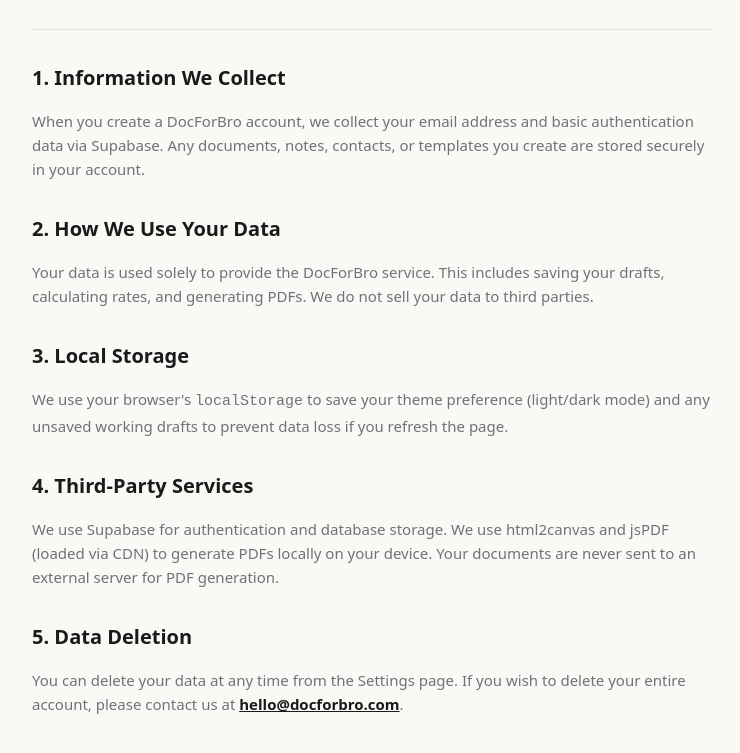
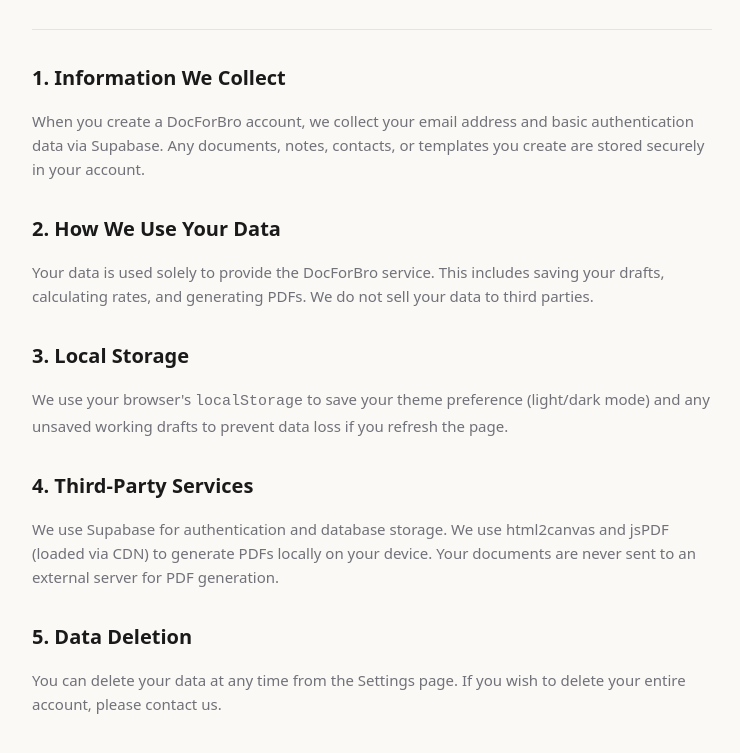
Before and after one commit to poomrcd/docforbro, a website: page public/privacy.html in a window 1280 px wide. Shown: the part 219-972 px from the top of the page, without its empty margins (268-1008 px from the left). Drawn offline with Linux system fonts and the light colour scheme.

Commit message:
Add files via upload

```diff
--- a/public/privacy.html
+++ b/public/privacy.html
@@ -35,6 +35,6 @@
   <p>We use Supabase for authentication and database storage. We use html2canvas and jsPDF (loaded via CDN) to generate PDFs locally on your device. Your documents are never sent to an external server for PDF generation.</p>
 
   <h2>5. Data Deletion</h2>
-  <p>You can delete your data at any time from the Settings page. If you wish to delete your entire account, please contact us at <a href="mailto:hello@docforbro.com">hello@docforbro.com</a>.</p>
+  <p>You can delete your data at any time from the Settings page. If you wish to delete your entire account, please contact us.</p>
 </body>
 </html>
```
